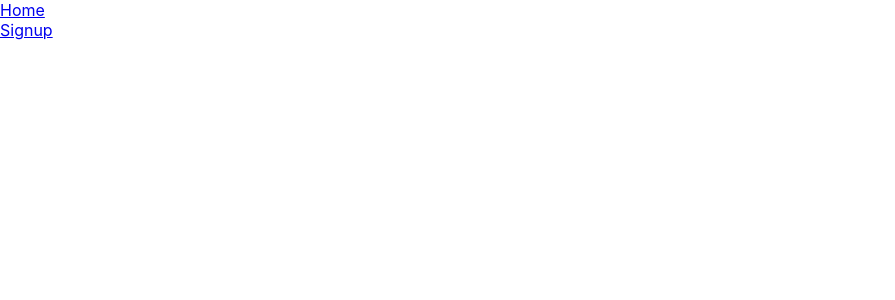
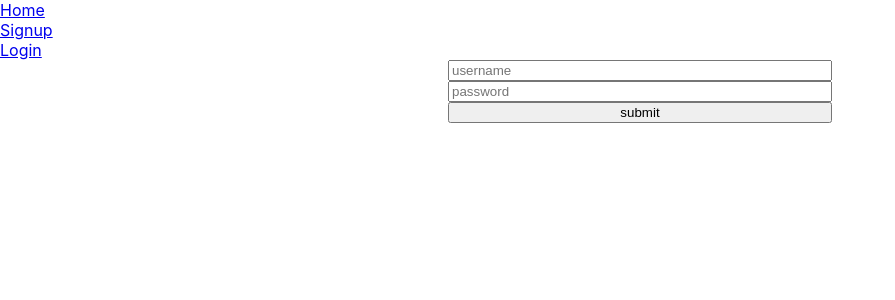
Before and after one commit to helenakristina/glittr-ui, a React (Create React App) app: page /login in a window 1280 px wide. Shown: the top 300 px of the page, without its empty margins (0-895 px from the left). Built offline with nearby package versions, Linux system fonts and the light colour scheme.

Commit message:
add login form

```diff
--- a/src/App.js
+++ b/src/App.js
@@ -7,17 +7,21 @@ import {
 } from "react-router-dom";
 import Home from './pages/home/index.tsx'
 import Signup from './pages/signup/index.tsx'
+import Login from './pages/login/index.tsx'
 
 export default function HomePage() {
   return (
     <Router>
       <div>
-           <div><Link to="/">Home</Link></div>
-           <div><Link to="/signup">Signup</Link></div>
+        <div><Link to="/">Home</Link></div>
+        <div><Link to="/signup">Signup</Link></div>
+        <div><Link to="/login">Login</Link></div>
         <Switch>
           <Route exact path="/" component={Home}>
           </Route>
           <Route path="/signup" component={Signup}>
+          </Route>
+          <Route path="/login" component={Login}>
           </Route>
         </Switch>
       </div>
--- /dev/null
+++ b/src/pages/login/index.tsx
@@ -0,0 +1,51 @@
+import React, { useState } from "react";
+import styled from 'styled-components';
+
+const Form = styled.form`
+display: flex;
+flex-direction: column;
+width: 30%;
+margin: 0 auto;
+`;
+
+const Login = () => {
+  const [creds, setCreds] = useState({
+    username: "",
+    password: "",
+  });
+
+  const handleChange = (e: any) => {
+    setCreds({
+      ...creds,
+      [e.target.name]: e.target.value,
+    });
+  };
+
+  const handleSubmit = (e: any) => {
+    e.preventDefault();
+  };
+
+  return (
+    <div>
+      <Form onSubmit={handleSubmit}>
+        <input
+          type="text"
+          name="username"
+          placeholder="username"
+          value={creds.username}
+          onChange={handleChange}
+        />
+        <input
+          type="password"
+          name="password"
+          placeholder="password"
+          value={creds.password}
+          onChange={handleChange}
+        />
+        <button>submit</button>
+      </Form>
+    </div>
+  );
+};
+
+export default Login;
--- /dev/null
+++ b/src/react-app-env.d.ts
@@ -0,0 +1 @@
+/// <reference types="react-scripts" />
```
